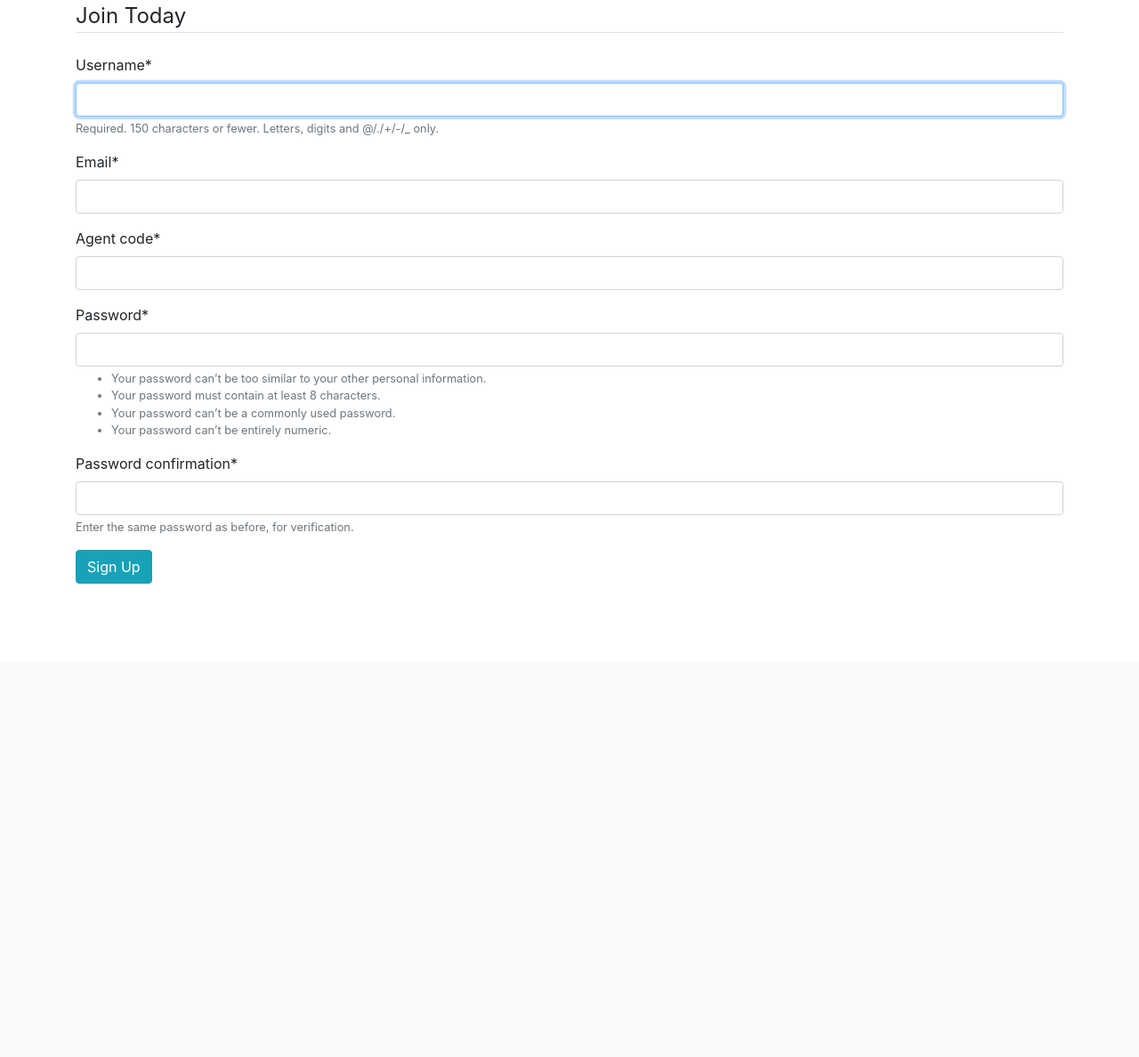
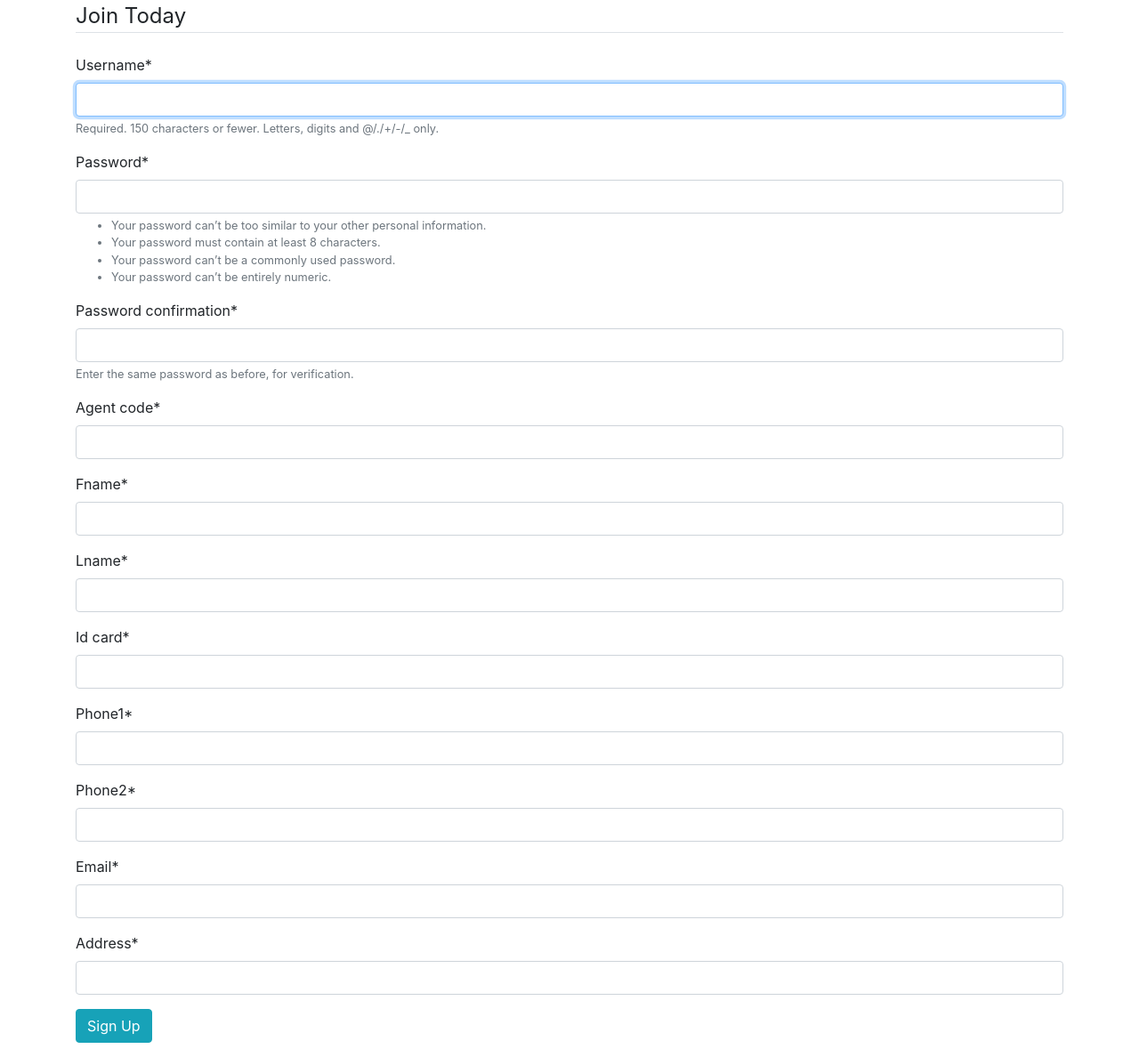
Before and after one commit to bboomber/projectterm2, a Django app: page /signup/ in a window 1280 px wide. Shown: the part 56-1244 px from the top of the page at 89% size. Before the commit the page ends 712 px from the top, so only its background shows below. Run offline with Django 3.2, Linux system fonts and the light colour scheme; some libraries are stand-ins or nearby versions.

Commit message:
new sign up ให้กรอกข้อมูลลงไปตั้งแต่ตอนลงทะเบียนเลย

```diff
--- a/mysite/employee_control/models.py
+++ b/mysite/employee_control/models.py
@@ -5,6 +5,7 @@ from django.dispatch import receiver
 
 # Create your models here.
 class Employee(models.Model):
+    user = models.OneToOneField(User, on_delete=models.CASCADE, null=True)
     agent_code = models.CharField(max_length=30)
     fname = models.CharField(max_length=30)
     lname = models.CharField(max_length=30)
@@ -14,6 +15,7 @@ class Employee(models.Model):
     email = models.EmailField(max_length=30)
     address = models.CharField(max_length=200)
     remark = models.CharField(max_length=200)
+
     def __str__(self):
         return self.agent_code
 
@@ -21,4 +23,4 @@ class Employee(models.Model):
 def update_Employee(sender, instance, created, **kwargs):
     if created:
         Employee.objects.create(user=instance)
-    instance.Employee.save()
+    instance.employee.save()
--- a/mysite/employee_control/templates/employee_control/viewEmpDetail.html
+++ b/mysite/employee_control/templates/employee_control/viewEmpDetail.html
@@ -6,7 +6,7 @@
     <div class="bg-white">
         <div class="container mt-5">
             <br />
-            <h1>ข้อมูลพนักงาน</h1>
+            <h1>ข้อมูลพนักงาน {{ employee.user }}</h1>
             <hr>
             ชื่อ :{{ employee.fname }}<br />
             นามสกุล :{{ employee.lname }}<br />
--- a/mysite/user/forms.py
+++ b/mysite/user/forms.py
@@ -2,10 +2,28 @@ from django import forms
 from django.contrib.auth.models import User
 from django.contrib.auth.forms import UserCreationForm
 
+
 class UserRegisterForm(UserCreationForm):
+    agent_code = forms.CharField(max_length=30)
+    fname = forms.CharField(max_length=30)
+    lname = forms.CharField(max_length=30)
+    id_card = forms.CharField(max_length=13)
+    phone1 = forms.CharField(max_length=15)
+    phone2 = forms.CharField(max_length=15)
     email = forms.EmailField()
-    agent_code = forms.CharField(max_length=30)
+    address = forms.CharField(max_length=200)
 
     class Meta:
         model = User
-        fields = ['username', 'email', 'agent_code','password1', 'password2']
+        fields = ('username',
+        'password1',
+        'password2',
+        'agent_code',
+        'fname',
+        'lname',
+        'id_card',
+        'phone1',
+        'phone2',
+        'email',
+        'address',
+        )
--- a/mysite/user/views.py
+++ b/mysite/user/views.py
@@ -1,19 +1,34 @@
 from django.shortcuts import render, get_object_or_404, redirect
 from django.contrib.auth.forms import UserCreationForm
-from django.contrib.auth import login as auth_login
+from django.contrib.auth import login as auth_login, authenticate, login
 from django.contrib import messages
+from .forms import UserRegisterForm
 
-from .forms import UserRegisterForm
 
 # Create your views here.
 def signup(request):
     if request.method == 'POST':
         form = UserRegisterForm(request.POST)
         if form.is_valid():
-            form.save()
-            username = form.cleaned_data.get('username')
-            messages.success(request, f'Account created for {username}! You can login now')
-            return redirect('/login')
+            user = form.save()
+            user.refresh_from_db()
+            user.employee.agent_code = form.cleaned_data.get('agent_code')
+            user.employee.fname = form.cleaned_data.get('fname')
+            user.employee.lname = form.cleaned_data.get('lname')
+            user.employee.id_card = form.cleaned_data.get('id_card')
+            user.employee.phone1 = form.cleaned_data.get('phone1')
+            user.employee.phone2 = form.cleaned_data.get('phone2')
+            user.employee.email = form.cleaned_data.get('email')
+            user.employee.address = form.cleaned_data.get('address')
+            user.save()
+            raw_password = form.cleaned_data.get('password1')
+            user = authenticate(username=user.username, password=raw_password)
+            # login(request, user)
+            return redirect('/employee')
+            # form.save()
+            # username = form.cleaned_data.get('username')
+            # messages.success(request, f'Account created for {username}! You can login now')
+            # return redirect('/login')
     else:
         form = UserRegisterForm()
     return render(request, 'user/signup.html', {'form': form})
```
Also changed, not shown: mysite/employee_control/migrations/0002_employee_user.py (added), mysite/employee_control/migrations/0003_auto_20190221_1838.py (added).
